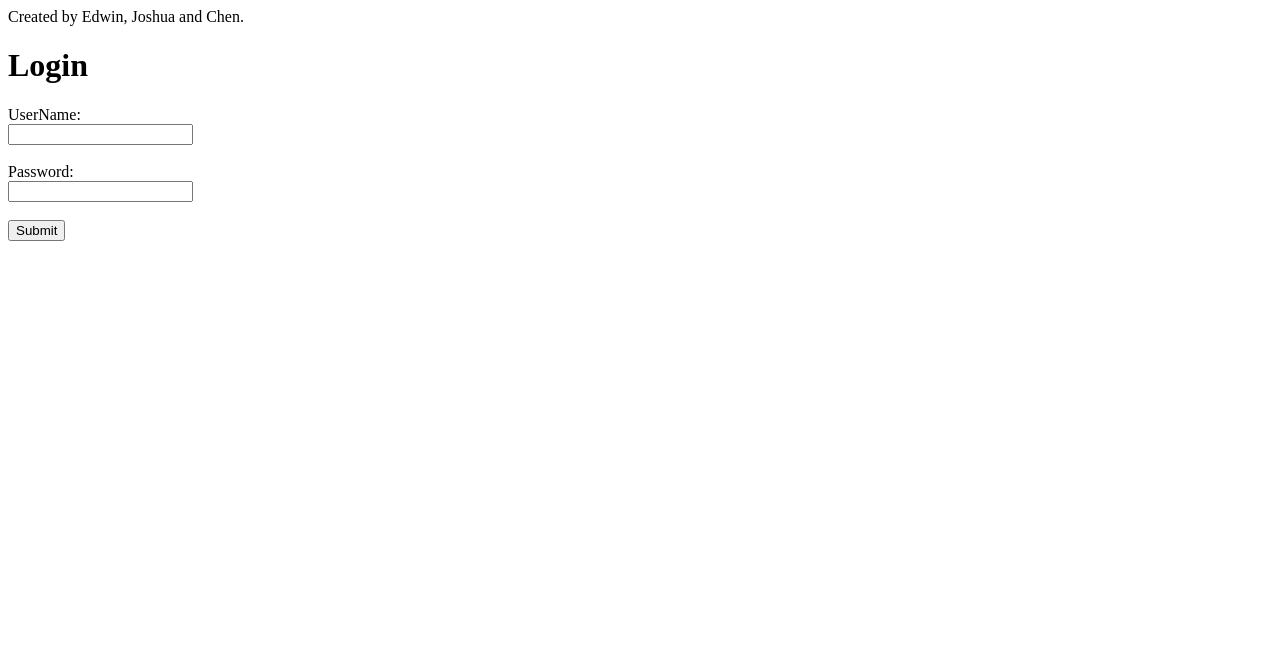
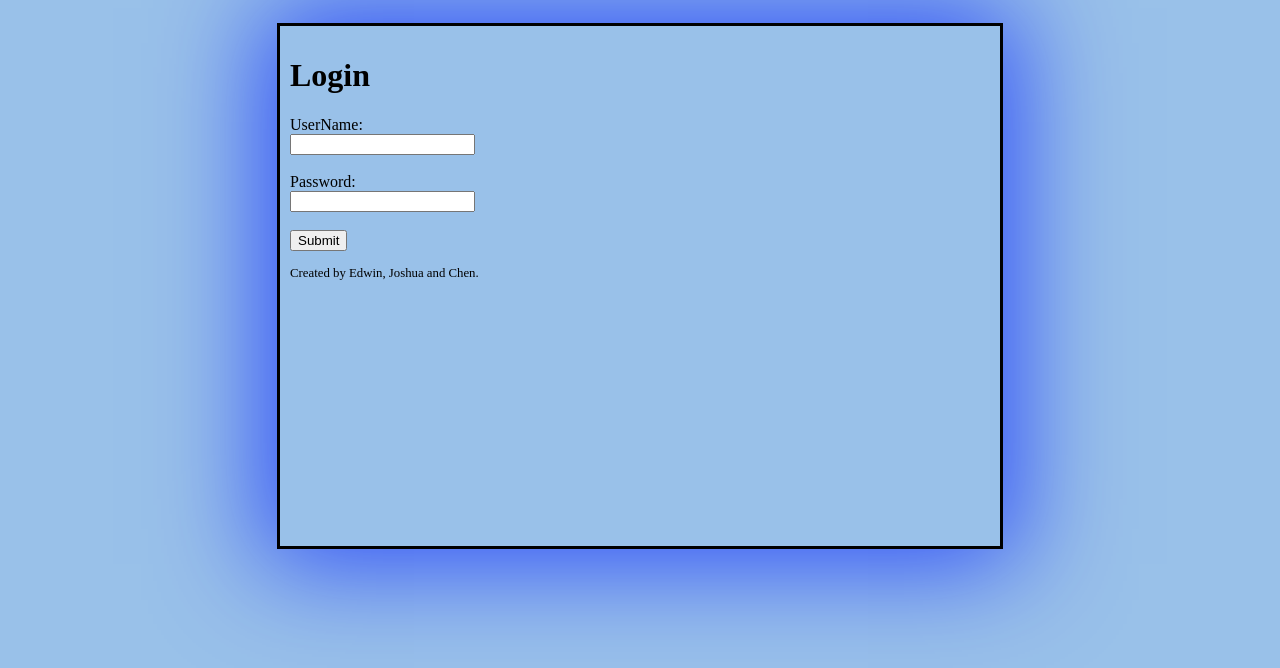
Before and after one commit to ChenChai/XIII, a PHP site: page / in a window 1280 px wide. Shown: the top 668 px of the page. Run offline with PHP 8.4, Linux system fonts and the light colour scheme.

Commit message:
formatting login

```diff
--- a/email/emailStyles.css
+++ b/email/emailStyles.css
@@ -5,6 +5,7 @@ input {
 
 body {
     padding: 15px 5px;
+    background-color: rgb(153, 193, 233);
 }
 .grid {
     display: grid;
@@ -13,9 +14,9 @@ body {
 
     border: 3px solid black;
     margin: auto;
-    background-color: rgba(0, 100, 200, 0.4);
+    background-color: rgb(153, 193, 233);
     box-shadow: 0px 0px 100px 15px rgba(0, 29, 255, 0.7);
-    max-width: 800px;
+    max-width: 1000px;
 }
 .grid > div {
     border: 2px solid black;
--- a/index.php
+++ b/index.php
@@ -2,26 +2,26 @@
 <html>
 
 <head>
-    <title>DATING LOGIN</title>
+    <title>LOGIN</title>
     <script src="script.js"></script>
 	<link rel="stylesheet" type="text/css" href="styles.css"/>
 </head>
 
     <body>
-    <div class="footer" style="margin-top: auto;">
-        Created by Edwin, Joshua and Chen.
-
+        <div class="container">
             <p id="welcome"></p>
 
             <h1>Login</h1>
 
 
             <form id="login" action="./login/index.php" method="post">
-            UserName: <br/><input type="text" name="userName" id="userName"/><br/><br/>
-            Password: <br/><input type="text" name="password" id="password"/><br/><br/>
-            <input type="submit" id="enter" value="Submit" onclick="createVariables();"/>
+                UserName: <br /><input type="text" name="userName" id="userName" /><br /><br />
+                Password: <br /><input type="text" name="password" id="password" /><br /><br />
+                <input type="submit" id="enter" value="Submit" />
 
             </form>
+
+            <div class="footer"><br />Created by Edwin, Joshua and Chen.</div>
         </div>
     </body>
 </html>
--- a/styles.css
+++ b/styles.css
@@ -1,3 +1,19 @@
 body {
-    background-color: white;
+    padding: 15px 5px;
+    background-color: rgb(153, 193, 233);
 }
+
+.container {
+    border: 3px solid black;
+    margin: auto;
+    padding: 10px;
+    background-color: rgb(153, 193, 233);
+    box-shadow: 0px 0px 100px 15px rgba(0, 29, 255, 0.7);
+    max-width: 700px;
+    height: 500px;
+}
+
+.footer {
+    font-size: 80%;
+    bottom: 0;
+}
```
Lines whose indentation alone changed are shown as unchanged.
